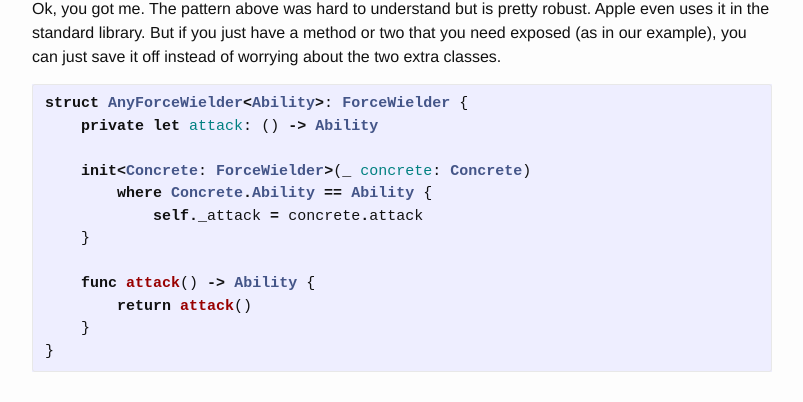
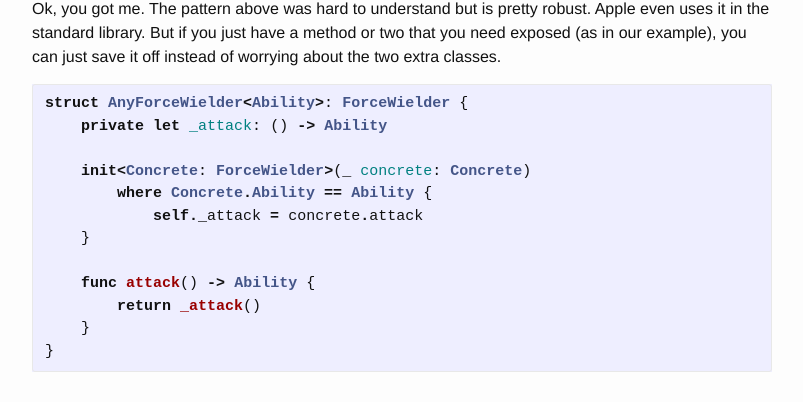
Before and after one commit to DarthStrom/DarthStrom.github.io, a Jekyll site: the page built from _posts/2017-07-23-type-erasure.md, in a window 1280 px wide and 900 px high, scrolled down 3228 px. Shown: the part 290-692 px from the top of the window, without its empty margins (238-1041 px from the left). Built offline with Jekyll 4.4.1, drawn with Linux system fonts in a browser that asks for light colours; comment, search, counter and statistics services are not loaded.

````diff
--- a/_posts/2017-07-23-type-erasure.md
+++ b/_posts/2017-07-23-type-erasure.md
@@ -151,7 +151,7 @@ Ok, you got me.  The pattern above was hard to understand but is pretty robust.
 
 ```swift
 struct AnyForceWielder<Ability>: ForceWielder {
-    private let attack: () -> Ability
+    private let _attack: () -> Ability
 
     init<Concrete: ForceWielder>(_ concrete: Concrete)
         where Concrete.Ability == Ability {
@@ -159,7 +159,7 @@ struct AnyForceWielder<Ability>: ForceWielder {
     }
 
     func attack() -> Ability {
-        return attack()
+        return _attack()
     }
 }
 ```
````
